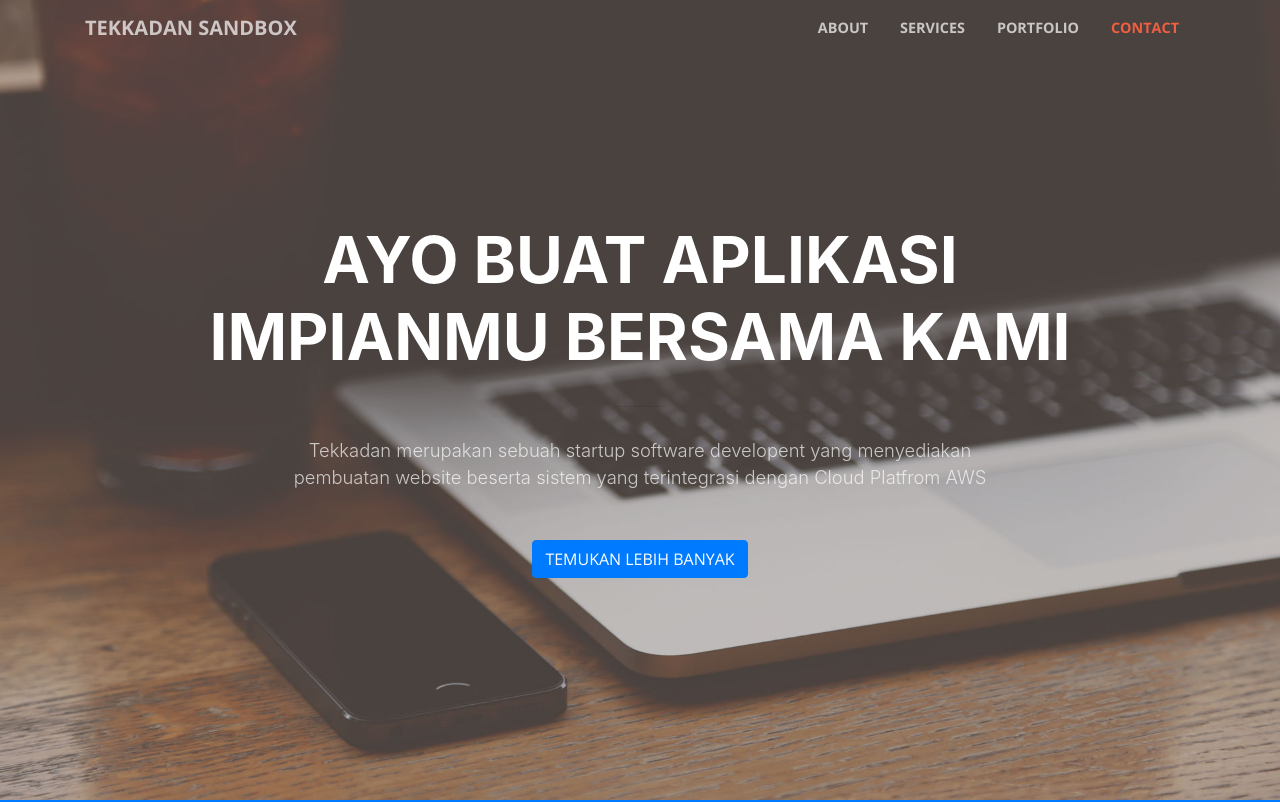
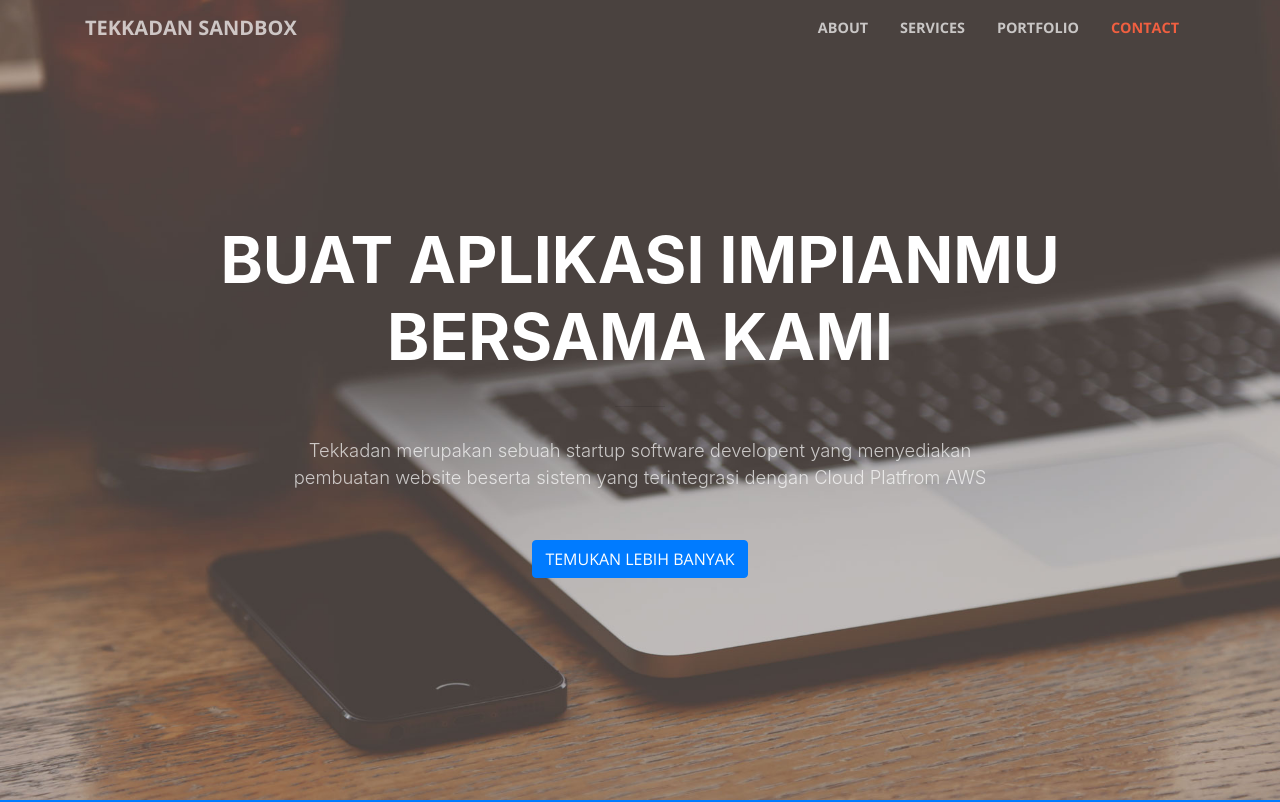
Before and after one commit to sdcilsy/landing-page, a website with bundled scripts: page index.html in a window 1280 px wide. Shown: the top 802 px of the page. Built offline with nearby package versions, Linux system fonts and the light colour scheme.

Commit message:
edit h1 index.html

```diff
--- a/index.html
+++ b/index.html
@@ -59,7 +59,7 @@
       <div class="row">
         <div class="col-lg-10 mx-auto">
           <h1 class="text-uppercase">
-            <strong>Ayo Buat Aplikasi Impianmu bersama kami</strong>
+            <strong>Buat Aplikasi Impianmu bersama kami</strong>
           </h1>
           <hr>
         </div>
```
